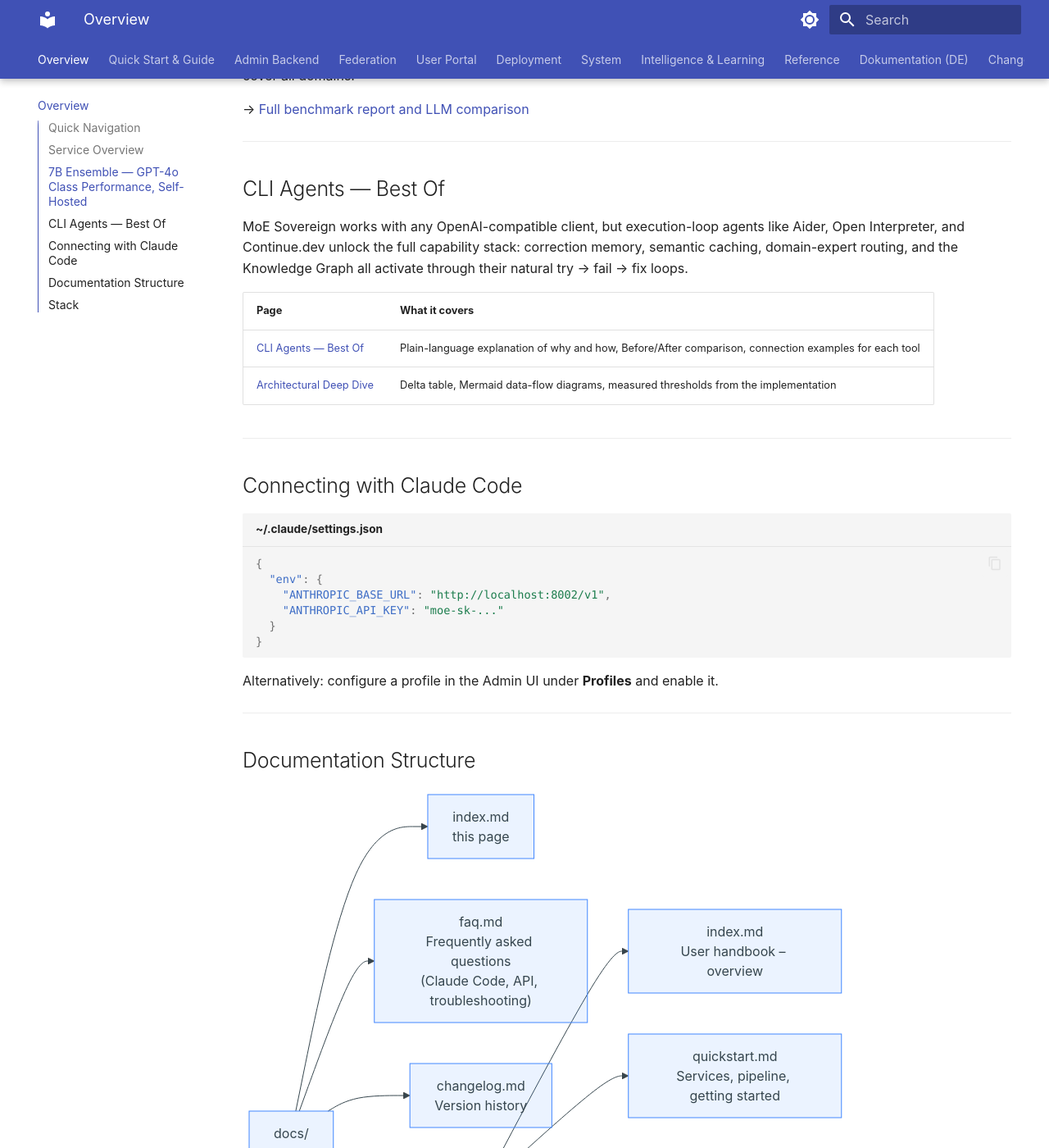
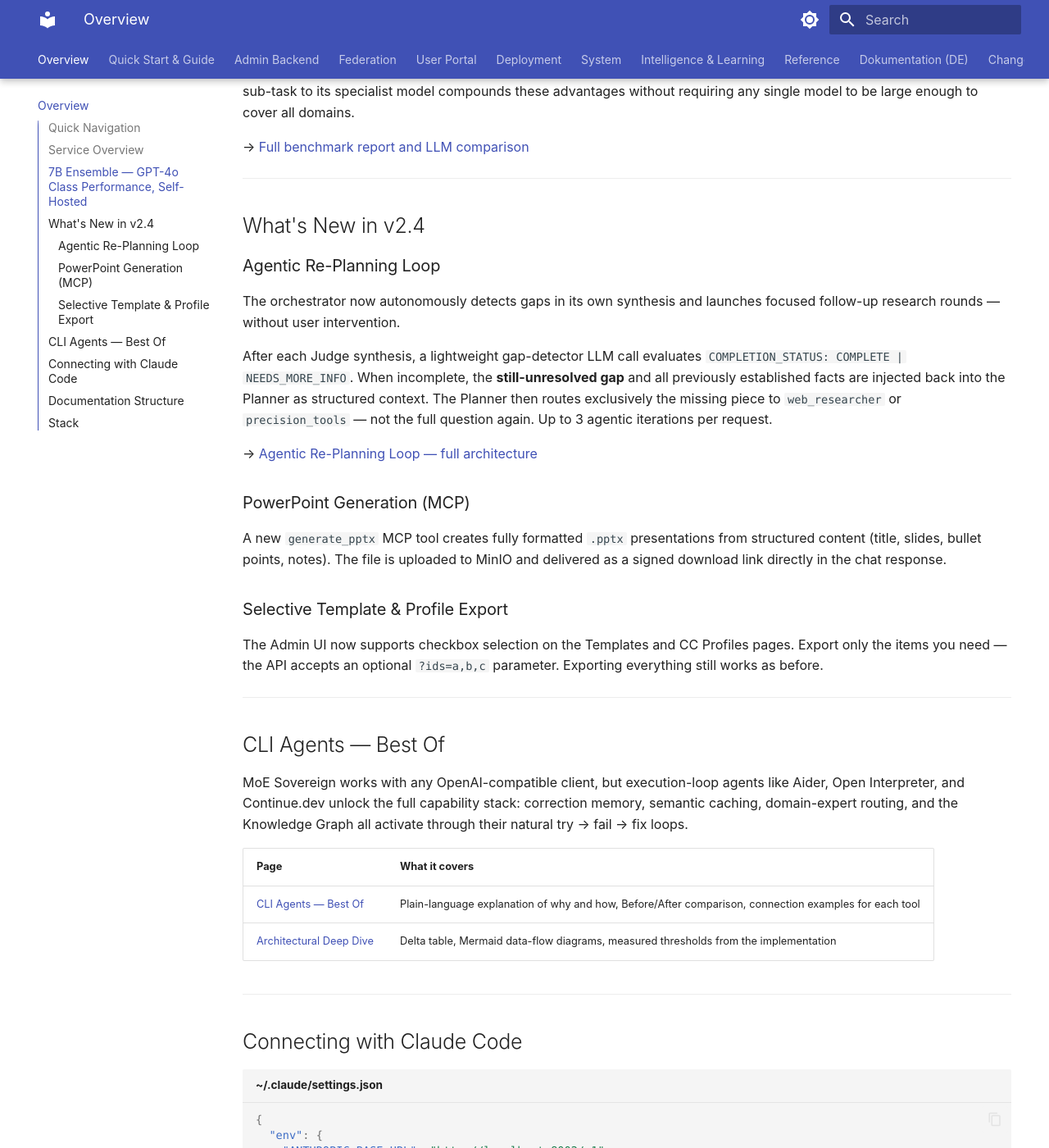
Before and after one commit to h3rb3rn/moe-sovereign, an MkDocs documentation site: the page built from docs/index.md, in a window 1280 px wide and 1400 px high, scrolled down 1831 px. Shown: the whole window at 82% size. Built offline with MkDocs 1.6.1 and Material for MkDocs 9.7.7, drawn with Linux system fonts in a browser that asks for light colours; a script that is not in the unit is left out; some of the changed text lies outside the part shown.

Commit message:
docs: add Agentic Re-Planning Loop, PPTX and selective export to README and docs
- README: extend architecture diagram with GapCheck/Replan nodes and Agentic
  Re-Plan pipeline stage; add capabilities 12–14 (Agentic Loop, PPTX, selective export)
- docs/index.md: add Intelligence nav row, What's New v2.4 section with Agentic
  Loop, PPTX, and selective export descriptions
- docs/system/intelligence/agentic_loop.md: new page — full architecture reference
  (AgentState table, flow diagram, re-plan context injection, safety guards)
- docs/system/pipeline.md: GapCheck + AgenticReplan nodes in Mermaid, updated
  stage table, thought-stream entry
- docs/changelog.md: v2.4.0 entry
- benchmarks/gaia_runner.py: fix missing _preprocess_question() function

Co-Authored-By: Claude Sonnet 4.6 <noreply@anthropic.com>

```diff
--- a/docs/index.md
+++ b/docs/index.md
@@ -13,6 +13,7 @@
 | **Admin Backend** | [Overview](admin/index.md) | Manage users, budgets, templates, profiles |
 | **Federation** | [Overview](federation/index.md) | MoE Libris -- federated knowledge exchange between nodes |
 | **User Portal** | [Overview](portal/index.md) | Self-service for end users: usage, keys, billing |
+| **Intelligence** | [Agentic Loop](system/intelligence/agentic_loop.md) · [7B Ensemble](system/intelligence/7b_ensemble_capability.md) · [Causal Learning](system/intelligence/causal_learning.md) | Agentic re-planning, ensemble benchmarks, knowledge accumulation |
 | **Reference** | [Authentication](reference/auth.md) · [Expert Prompts](reference/expert-prompts.md) · [Import/Export](reference/import-export.md) | API reference, system prompts, schemas |
 | **FAQ** | [FAQ](faq.md) | Common questions about Claude Code, API, troubleshooting |
 | **Changelog** | [Changelog](changelog.md) | Version history of all releases |
@@ -51,6 +52,26 @@ leads SWE-bench in its class. Routing each sub-task to its specialist model comp
 advantages without requiring any single model to be large enough to cover all domains.
 
 → [Full benchmark report and LLM comparison](system/intelligence/7b_ensemble_capability.md)
+
+---
+
+## What's New in v2.4
+
+### Agentic Re-Planning Loop
+
+The orchestrator now autonomously detects gaps in its own synthesis and launches focused follow-up research rounds — without user intervention.
+
+After each Judge synthesis, a lightweight gap-detector LLM call evaluates `COMPLETION_STATUS: COMPLETE | NEEDS_MORE_INFO`. When incomplete, the **still-unresolved gap** and all previously established facts are injected back into the Planner as structured context. The Planner then routes exclusively the missing piece to `web_researcher` or `precision_tools` — not the full question again. Up to 3 agentic iterations per request.
+
+→ [Agentic Re-Planning Loop — full architecture](system/intelligence/agentic_loop.md)
+
+### PowerPoint Generation (MCP)
+
+A new `generate_pptx` MCP tool creates fully formatted `.pptx` presentations from structured content (title, slides, bullet points, notes). The file is uploaded to MinIO and delivered as a signed download link directly in the chat response.
+
+### Selective Template & Profile Export
+
+The Admin UI now supports checkbox selection on the Templates and CC Profiles pages. Export only the items you need — the API accepts an optional `?ids=a,b,c` parameter. Exporting everything still works as before.
 
 ---
 
```
Also changed, not shown: README.md (+13 -4 lines), 1 other file.
